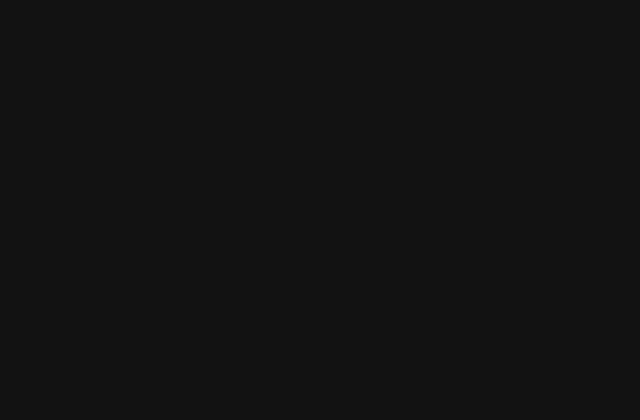
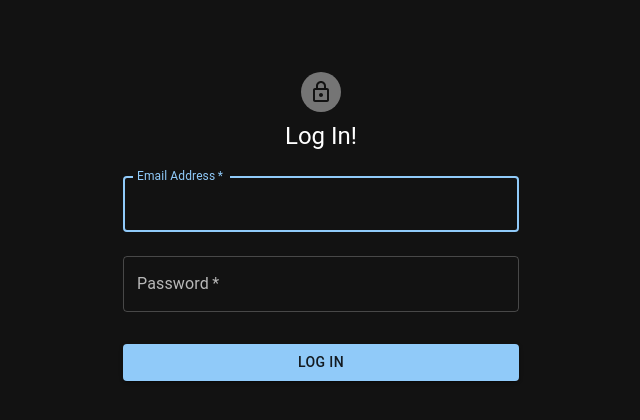
Before and after one commit to patrik-16/EscapeDoomFrontend, a React (Vite) app: page /login in a window 1280 px wide. Before the commit this address had no page. Shown: the top 420 px of the page, without its empty margins (319-959 px from the left). Built offline with nearby package versions, Linux system fonts and the light colour scheme.

Commit message:
Joining Escape Room possible, LectureConsole now has LoginControl

```diff
--- a/src/App.tsx
+++ b/src/App.tsx
@@ -1,12 +1,14 @@
-import {useState} from 'react'
+import React, {useState} from 'react'
 import {useAppSelector, useAppDispatch} from './hooks/counterHook'
 import {incremented, amountAdded} from './store/counter-slice'
 
 import LectureConsole from "./pages/lectureConsole/main"
 
-import {Route, Routes} from "react-router-dom";
+import {Route, Routes, RedirectFunction, Navigate} from "react-router-dom";
 import StudentJoin from "./pages/studenJoin/main";
 import {createTheme, CssBaseline, ThemeProvider} from "@mui/material";
+import Login from "./pages/login/main";
+import useToken from "./utils/TokenHandler";
 
 function App() {
     const count = useAppSelector((state) => state.counter.value)
@@ -32,8 +34,9 @@
             <ThemeProvider theme={darkTheme}>
                 <CssBaseline />
                 <Routes>
-                    <Route path="/" element={<LectureConsole/>}/>
-                    <Route path="/join" element={<StudentJoin/>}/>
+                    <Route path="/" element={<StudentJoin/>} />
+                    <Route path="/login" element={<Login/>}/>
+                    <Route path="/LectureConsole" element={<LectureConsole />}/>
                 </Routes>
             </ThemeProvider>
         </div>
--- a/src/pages/lectureConsole/main.tsx
+++ b/src/pages/lectureConsole/main.tsx
@@ -1,4 +1,4 @@
-import React from 'react';
+import React, {useEffect, useState} from 'react';
 import TopAppBar from "./TopAppBar";
 import RoomCard from "./RoomCard";
 import {Divider, Grid, Stack, Typography} from "@mui/material";
@@ -7,10 +7,39 @@
 import BackgroundImage1 from '../../assets/live-escape-game-1155620.jpg'
 import BackgroundImage2 from '../../assets/ankhesenamun-KitGM-GDgOI-unsplash.jpg'
 import EscapeRooms from '../../data/EscapeRoomsProp.json'
+import {getLectureToken} from "../../utils/TokenHandler";
+import {useNavigate} from "react-router-dom";
 //rsc
 
 const backgroundImages = [BackgroundImage1, BackgroundImage2]
 const LectureConsole = () => {
+
+    const navigate = useNavigate()
+    const [lectureData, setLectureData] = useState([{}])
+
+    useEffect(() => {
+        console.log(getLectureToken())
+        if (getLectureToken() === null || getLectureToken() === undefined) {
+            navigate("/login")
+            return
+        }
+
+        const headers = new Headers()
+        headers.append("Content-Type", "application/json")
+        headers.append("Authorization", "Bearer " + getLectureToken())
+
+        fetch("http://localhost:8080/api/v1/portal-escape-room/getAll", {
+            method: 'GET',
+            headers: headers
+        })
+            .then(r => r.json())
+            .then(data => {
+                setLectureData(prevState => {
+                    return {...prevState, items: data[0]}
+                })
+            })
+    }, [])
+
     return (
         <div>
             <TopAppBar/>
@@ -22,7 +51,7 @@
                     </Stack>
                     <Grid container spacing={{md: 6, lg: 12}}>
                         {EscapeRooms.escapeRooms.map((escroom, index) => (
-                            <Grid item lg={6} sm={12}>
+                            <Grid key={index} item lg={6} sm={12}>
                                 <RoomCard name={escroom.name} topic={escroom.topic} imgUrl={backgroundImages[index % 2]}
                                           time={escroom.time}/>
                             </Grid>
--- /dev/null
+++ b/src/pages/login/main.tsx
@@ -0,0 +1,102 @@
+import React, {useState} from 'react';
+import {Alert, Avatar, Button, Container, Snackbar, TextField, Typography} from "@mui/material";
+import {LockOutlined} from "@mui/icons-material";
+import Box from "@mui/material/Box";
+import {useNavigate} from "react-router-dom";
+import useToken from "../../utils/TokenHandler";
+
+const Login = () => {
+    const navigate = useNavigate()
+    const [open, setOpen] = useState(false)
+    const [token, setToken] = useToken()
+    const handleClose = () => setOpen(false)
+
+    function logIn (e: React.FormEvent<HTMLFormElement>) {
+        e.preventDefault();
+        const data = new FormData(e.currentTarget)
+        const email: string = data.get('email') as string
+        const password: string = data.get('password') as string
+
+        const headers = new Headers()
+        headers.append("Content-Type", "application/json")
+
+        fetch("http://localhost:8080/api/v1/auth/authenticate", {
+            headers: headers,
+            method: "POST",
+            body: JSON.stringify({
+                "email": email,
+                "password": password
+            })
+        })
+        .then(r => r.json())
+        .then(data => {
+        // @ts-ignore
+            setToken(data.token)
+            console.log(token)
+            if (token !== null && token !== undefined) { navigate("/LectureConsole") }
+        })
+        .catch(err => {
+            setOpen(true)
+        })
+    }
+
+    return (
+        <div>
+            <Container maxWidth="xs">
+                <Box
+                    sx={{
+                        mt: 8,
+                        display: 'flex',
+                        flexDirection: 'column',
+                        alignItems: 'center'
+                    }}
+                >
+                    <Avatar sx={{m: 1}}>
+                        <LockOutlined/>
+                    </Avatar>
+                    <Typography component="h1" variant="h5">
+                        Log In!
+                    </Typography>
+                    <Box component="form" onSubmit={logIn} noValidate mt={1}>
+                        <TextField
+                            margin="normal"
+                            required
+                            fullWidth
+                            id="email"
+                            label="Email Address"
+                            name="email"
+                            autoComplete="email"
+                            autoFocus
+                        />
+                        <TextField
+                            margin="normal"
+                            required
+                            fullWidth
+                            name="password"
+                            label="Password"
+                            type="password"
+                            id="password"
+                            autoComplete="current-password"
+                        />
+                        <Button
+                            type="submit"
+                            fullWidth
+                            variant={"contained"}
+                            sx={{mt: 3, mb: 2}}
+                        >
+                            Log In
+                        </Button>
+                    </Box>
+                </Box>
+            </Container>
+            <Snackbar open={open} autoHideDuration={6000} onClose={handleClose}>
+                <Alert onClose={handleClose} severity="error" sx={{width: '100%'}}>
+                    The given account is not in our database
+                </Alert>
+            </Snackbar>
+
+        </div>
+    );
+};
+
+export default Login;
--- a/src/pages/studenJoin/main.tsx
+++ b/src/pages/studenJoin/main.tsx
@@ -2,13 +2,29 @@
 import BackgroundImage from '../../assets/live-escape-game-1155620.jpg'
 import {Button, Card, CardContent, Grid, Stack, TextField, Typography} from "@mui/material";
 import {common} from "@mui/material/colors";
+import Box from "@mui/material/Box";
+import {joinEscapeRoom} from "../../utils/ApiCallHandler";
+import { useNavigate } from 'react-router-dom';
 
 const StudentJoin = () => {
 
+    const navigate = useNavigate()
+
     const [roomPin, setRoomPin] = useState('')
+    const [playerName, setPlayerName] = useState('')
 
     const handleUserInput = (e: any) => {
         setRoomPin(e.target.value)
+    }
+
+    const sendID = (e: React.FormEvent<HTMLFormElement>) => {
+        e.preventDefault()
+        const response = joinEscapeRoom(roomPin)
+        response.then(data => setPlayerName(data)).then(_ => console.log(playerName))
+
+        if (playerName !== '') {
+            navigate("/")
+        }
     }
 
     return (
@@ -29,7 +45,7 @@
                 <Typography sx={{paddingBottom: 3}} color={common.white} variant="h2"> Escape Room </Typography>
                 <Card sx={{minWidth: 550, paddingX: 3}}>
                     <CardContent>
-                        <Stack spacing={2} alignItems="center">
+                        <Stack spacing={2} alignItems="center" component="form" onSubmit={sendID} noValidate>
                             <TextField
                                 id="outlined-basic"
                                 label="Room-PIN"
@@ -38,7 +54,7 @@
                                 onChange={handleUserInput}
                                 fullWidth
                             />
-                            <Button sx={{height: 56}} variant="contained" fullWidth>JOIN</Button>
+                            <Button sx={{height: 56}} variant="contained" type="submit" fullWidth>JOIN</Button>
                         </Stack>
                     </CardContent>
                 </Card>
--- /dev/null
+++ b/src/utils/ApiCallHandler.ts
@@ -0,0 +1,13 @@
+const headers = new Headers()
+headers.append("Content-Type", "application/json")
+
+export async function joinEscapeRoom(id: string): Promise<string> {
+
+   const response = (await fetch(`http://localhost:8090/api/join/${id}`, {
+        method: 'GET',
+        headers: headers,
+    }))
+    const text = await response.text()
+    // console.log('Text: ' + text)
+    return text
+}
--- /dev/null
+++ b/src/utils/TokenHandler.ts
@@ -0,0 +1,22 @@
+import {SetStateAction, useState} from "react";
+
+const tokenString = 'token'
+
+export const getLectureToken = () => {
+    return sessionStorage.getItem(tokenString)
+}
+export default function useToken() {
+    const getToken = () => {
+        return sessionStorage.getItem(tokenString)
+    }
+
+    const [token, setToken] = useState(getToken())
+
+    // @ts-ignore
+    function setLectureToken (lectureToken: string): void {
+        sessionStorage.setItem(tokenString, lectureToken)
+        setToken(lectureToken)
+    }
+
+    return [token, setLectureToken]
+}
```
